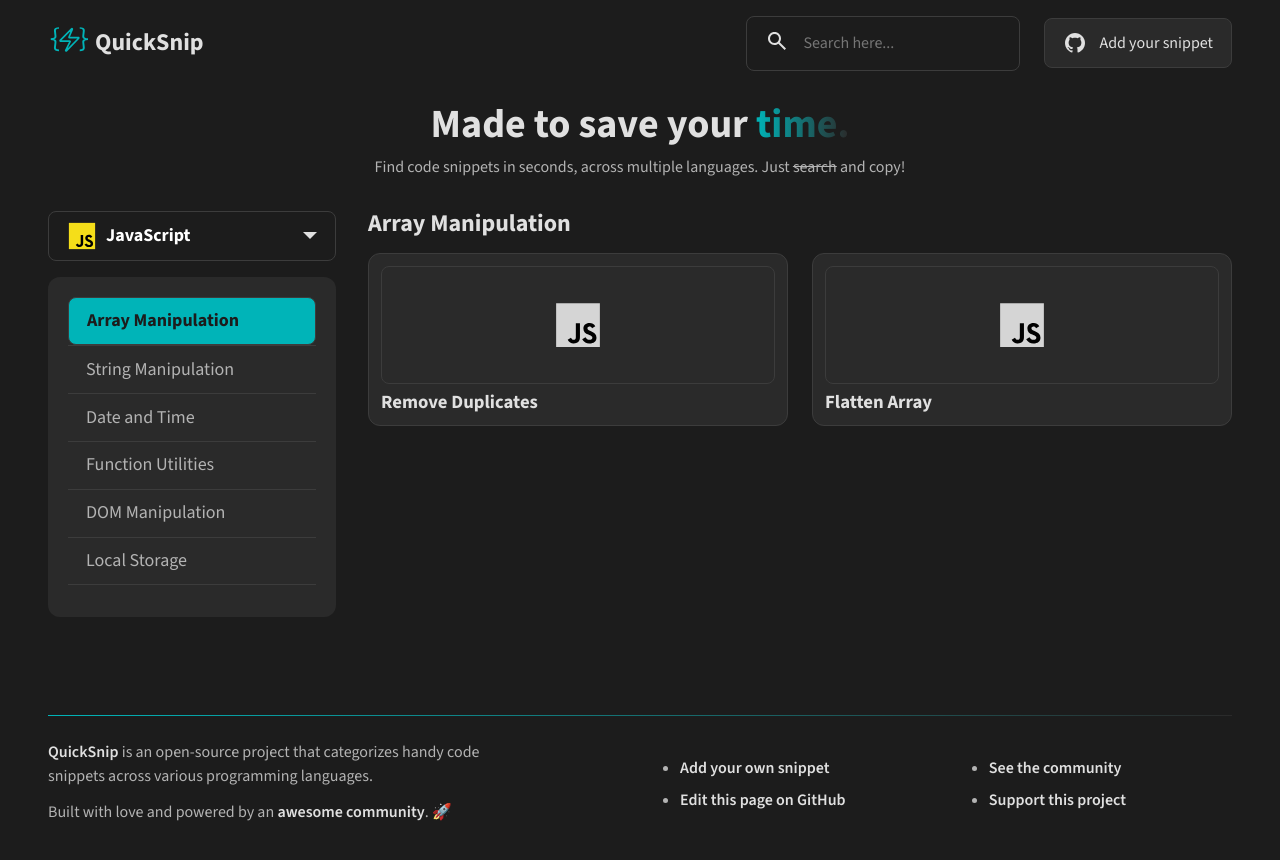
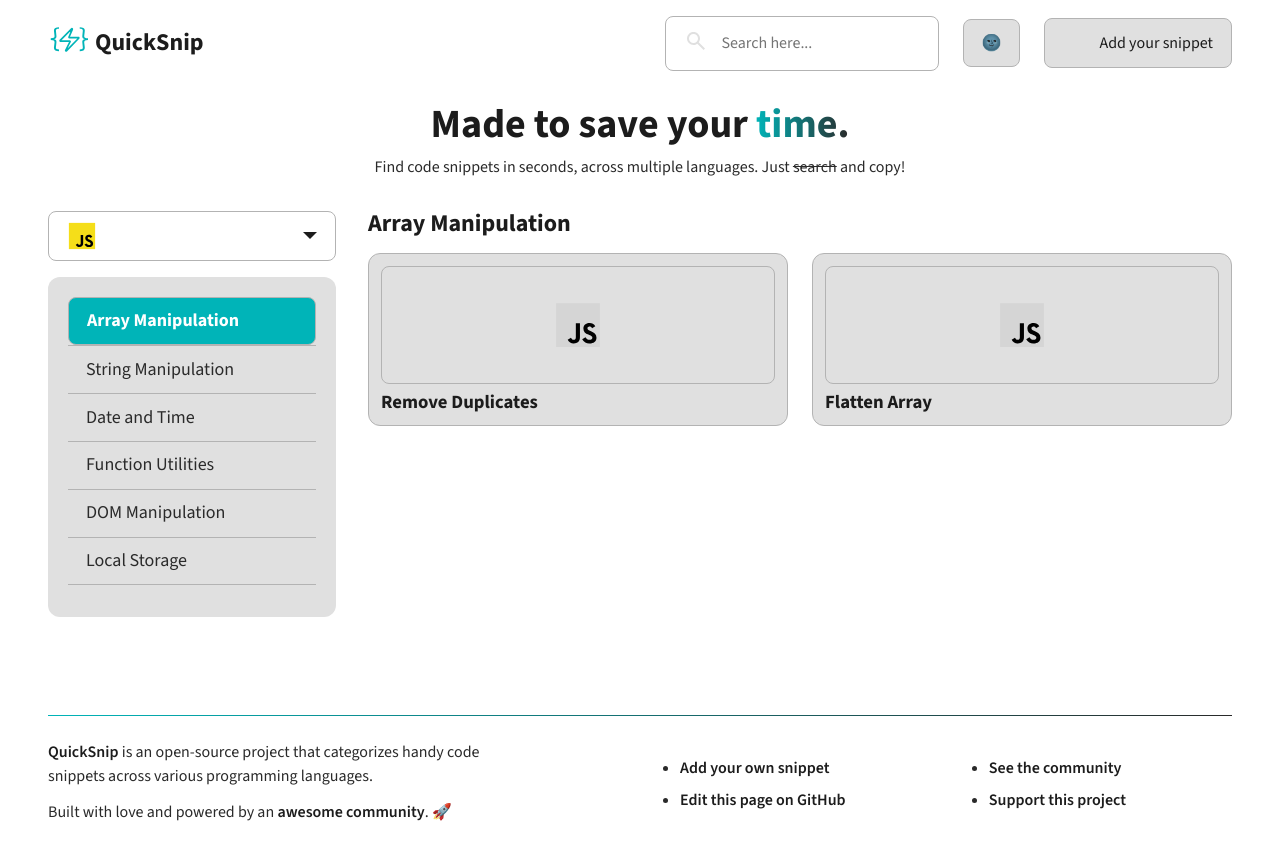
Before and after one commit to youngrichu/quicksnip, a React (Vite) app: page / in a window 1280 px wide. Shown: the top 860 px of the page. Built offline with nearby package versions, Linux system fonts and the light colour scheme.

Commit message:
Initial implementation light/darkmode
Respects browser preference, uses local storage for settings saving. Some elements aren't colored correctly or look ugly.

```diff
--- /dev/null
+++ b/src/components/ThemeToggle.tsx
@@ -0,0 +1,35 @@
+import { useState, useEffect } from "react";
+
+const ThemeToggle = () => {
+  const [theme, setTheme] = useState("dark");
+
+  useEffect(() => {
+    // if the theme isn't set, use the user's system preference
+    const savedTheme = localStorage.getItem("theme");
+    if (savedTheme) {
+      setTheme(savedTheme);
+      document.documentElement.setAttribute("data-theme", savedTheme);
+    } else if (window.matchMedia("(prefers-color-scheme: dark)").matches) {
+      setTheme("dark");
+      document.documentElement.setAttribute("data-theme", "dark");
+    } else {
+      setTheme("light");
+      document.documentElement.setAttribute("data-theme", "light");
+    }
+  });
+
+  const toggleTheme = () => {
+    const newTheme = theme === "dark" ? "light" : "dark";
+    setTheme(newTheme);
+    localStorage.setItem("theme", newTheme);
+    document.documentElement.setAttribute("data-theme", newTheme);
+  };
+
+  return (
+    <button onClick={toggleTheme} className="button" aria-label="Toggle theme">
+      {theme === "dark" ? "🌞" : "🌚"}
+    </button>
+  );
+};
+
+export default ThemeToggle;
--- a/src/layouts/Header.tsx
+++ b/src/layouts/Header.tsx
@@ -2,6 +2,7 @@
 import LinkButton from "../components/LinkButton";
 import Logo from "../components/Logo";
 import SearchInput from "../components/SearchInput";
+import ThemeToggle from "../components/ThemeToggle";
 
 const Header = () => {
   return (
@@ -9,6 +10,7 @@
       <Logo />
       <nav className="primary-nav">
         <SearchInput />
+        <ThemeToggle />
         <LinkButton
           href="https://github.com/dostonnabotov/quicksnip/blob/main/CONTRIBUTING.md"
           target="_blank"
--- a/src/styles/main.css
+++ b/src/styles/main.css
@@ -19,6 +19,11 @@
   --clr-neutral-500: #3c3c3c;
   --clr-neutral-700: #2a2a2a;
   --clr-neutral-900: #1c1c1c;
+  --clr-neutral-200-light: #1c1c1c;
+  --clr-neutral-300-light: #2a2a2a;
+  --clr-neutral-500-light: #b3b3b3;
+  --clr-neutral-700-light: #e0e0e0;
+  --clr-neutral-900-light: #ffffff;
 
   --clr-accent: #00b4b8;
 
@@ -55,6 +60,19 @@
 
   --br-md: 0.5rem;
   --br-lg: 0.75rem;
+
+  transition:
+    background-color 0.3s ease,
+    color 0.3s ease;
+}
+
+[data-theme="light"] {
+  --bg-primary: var(--clr-neutral-900-light);
+  --bg-secondary: var(--clr-neutral-700-light);
+  --text-primary: var(--clr-neutral-200-light);
+  --text-secondary: var(--clr-neutral-300-light);
+  --text-dark: var(--clr-neutral-900-light);
+  --border-color: var(--clr-neutral-500-light);
 }
 
 /*------------------------------------*\
```
